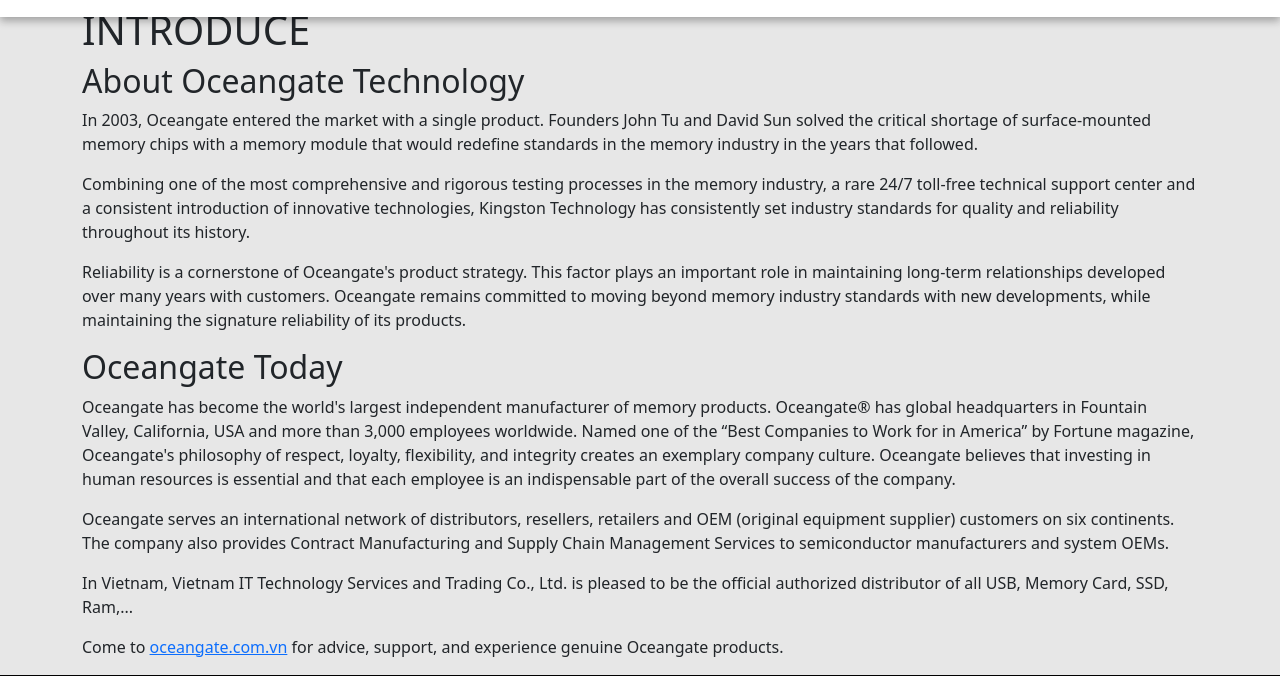
After one commit to VuHongLuc/eproject-team3-C2305L, a PHP site: page /company.php in a window 1280 px wide. The commit adds this page. Shown: the part 95-771 px from the top of the page. Run offline with PHP 8.4, Linux system fonts and the light colour scheme.

Commit message:
updateCompany

```diff
--- /dev/null
+++ b/contactUs/company.php
@@ -0,0 +1,45 @@
+<!DOCTYPE html>
+<html lang="en">
+<head>
+    <meta charset="UTF-8">
+    <meta name="viewport" content="width=device-width, initial-scale=1.0">
+    <title>COMPANY</title>
+    <link rel="stylesheet" href="../style.css">
+    <style>
+        body {
+            font-family: Arial, sans-serif;
+            margin: 20px;
+        }
+
+        .container {
+            max-width: 800px;
+            margin: 0 auto;
+        }
+    </style>
+</head>
+<body>
+<?php include '../home/navbar.html'; ?>
+<div class="container">
+
+    <h1>INTRODUCE</h1>
+
+    <h2>About Oceangate Technology</h2>
+    <p>In 2003, Oceangate entered the market with a single product. Founders John Tu and David Sun solved the critical shortage of surface-mounted memory chips with a memory module that would redefine standards in the memory industry in the years that followed.</p>
+
+    <p>Combining one of the most comprehensive and rigorous testing processes in the memory industry, a rare 24/7 toll-free technical support center and a consistent introduction of innovative technologies, Kingston Technology has consistently set industry standards for quality and reliability throughout its history.</p>
+
+    <p>Reliability is a cornerstone of Oceangate's product strategy. This factor plays an important role in maintaining long-term relationships developed over many years with customers. Oceangate remains committed to moving beyond memory industry standards with new developments, while maintaining the signature reliability of its products.</p>
+
+    <h2>Oceangate Today</h2>
+    <p>Oceangate has become the world's largest independent manufacturer of memory products. Oceangate® has global headquarters in Fountain Valley, California, USA and more than 3,000 employees worldwide. Named one of the “Best Companies to Work for in America” by Fortune magazine, Oceangate's philosophy of respect, loyalty, flexibility, and integrity creates an exemplary company culture. Oceangate believes that investing in human resources is essential and that each employee is an indispensable part of the overall success of the company.</p>
+
+    <p>Oceangate serves an international network of distributors, resellers, retailers and OEM (original equipment supplier) customers on six continents. The company also provides Contract Manufacturing and Supply Chain Management Services to semiconductor manufacturers and system OEMs.</p>
+
+    <p>In Vietnam, Vietnam IT Technology Services and Trading Co., Ltd. is pleased to be the official authorized distributor of all USB, Memory Card, SSD, Ram,...</p>
+
+    <p>Come to <a href="../index/index.php" >oceangate.com.vn</a> for advice, support, and experience genuine Oceangate products.</p>
+
+</div>
+<?php include '../home/footer.html'; ?>
+</body>
+</html>
--- a/contactUs/warrantyPolicy.php
+++ b/contactUs/warrantyPolicy.php
@@ -4,8 +4,8 @@
     <meta charset="UTF-8">
     <meta http-equiv="X-UA-Compatible" content="IE=edge">
     <meta name="viewport" content="width=device-width, initial-scale=1.0">
-    <!-- <link href="https://cdn.jsdelivr.net/npm/bootstrap@5.0.0/dist/css/bootstrap.min.css" rel="stylesheet"> -->
-    <link href="https://cdn.jsdelivr.net/npm/bootstrap@5.3.2/dist/css/bootstrap.min.css" rel="stylesheet">
+    <link href="https://cdn.jsdelivr.net/npm/bootstrap@5.0.0/dist/css/bootstrap.min.css" rel="stylesheet">
+
     <link rel="stylesheet" href="../style.css">
     <title>WARRANTY POLICY</title>
 
@@ -69,7 +69,7 @@
 
     <p>If you encounter difficulties during installation or use of OceanGate products, you can contact oceangate Vietnam's Technical Support department.</p>
 
-    <p>To receive support, please contact <a href="index.php" class="custom-link bold-link">oceangate.com.vn</a> or Hotline <strong>1800 1141</strong>.</p>
+    <p>To receive support, please contact <a href="../index/index.php" class="custom-link bold-link">oceangate.com.vn</a> or Hotline <strong>1800 1141</strong>.</p>
       </div>
 
     <?php include '../home/footer.html' ?>
--- a/db.php
+++ b/db.php
@@ -3,7 +3,7 @@
  // Kết nối đến cơ sở dữ liệu
  $servername = "localhost";
  $username = "root";
- $password = "12345678";
+ $password = "hoilamgi1";
  $dbname = "eproject";
 
  $conn = new mysqli($servername, $username, $password, $dbname);
--- a/home/navbar.html
+++ b/home/navbar.html
@@ -27,7 +27,7 @@
                         <a class="nav-link active fw-bold" aria-current="page" href="../index/index.php" style="color: red;">HOME</a>
                     </li>
                     <li class="nav-item  m-3">
-                        <a class="nav-link text-dark fw-bold" href="">COMPANY</a>
+                        <a class="nav-link text-dark fw-bold" href="../contactUs/company.php">COMPANY</a>
                     </li>
 
                     <li class="nav-item  m-3 dropdown">
```
